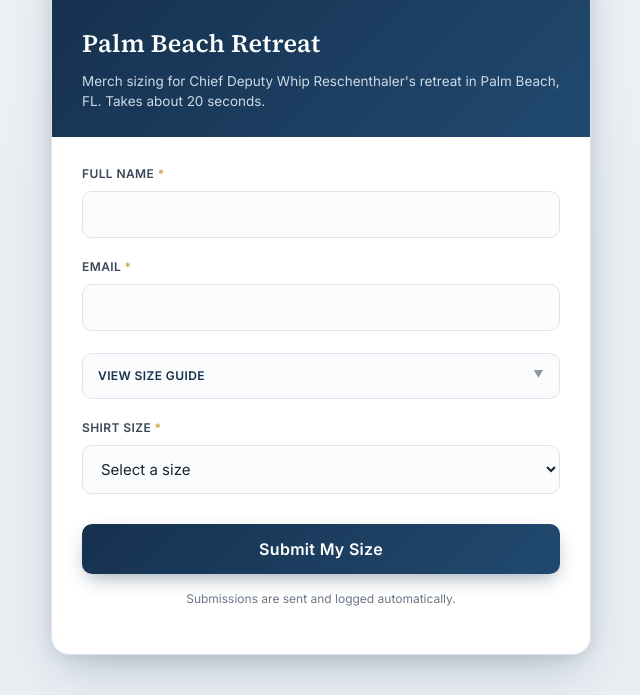
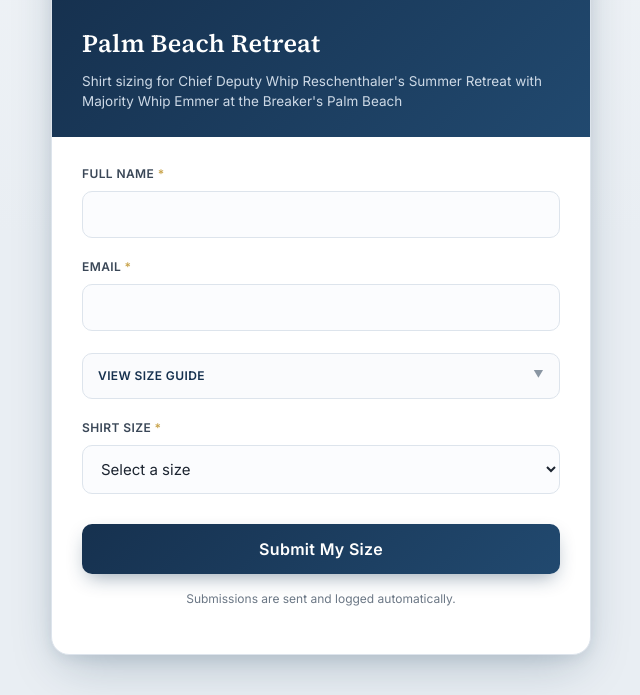
Before and after one commit to jacksontconner/palm-beach-retreat-sizing, a plain HTML site: page index.html in a window 1280 px wide. Shown: the part 251-946 px from the top of the page, without its empty margins (319-959 px from the left). Drawn offline with Linux system fonts and the light colour scheme.

Commit message:
Add files via upload

```diff
--- a/index.html
+++ b/index.html
@@ -128,7 +128,7 @@
     </div>
     <div class="header">
       <h1>Palm Beach Retreat</h1>
-      <p>Merch sizing for Chief Deputy Whip Reschenthaler's retreat in Palm Beach, FL. Takes about 20 seconds.</p>
+      <p>Shirt sizing for Chief Deputy Whip Reschenthaler's Summer Retreat with Majority Whip Emmer at the Breaker's Palm Beach</p>
     </div>
 
     <!-- ============================================================
```
